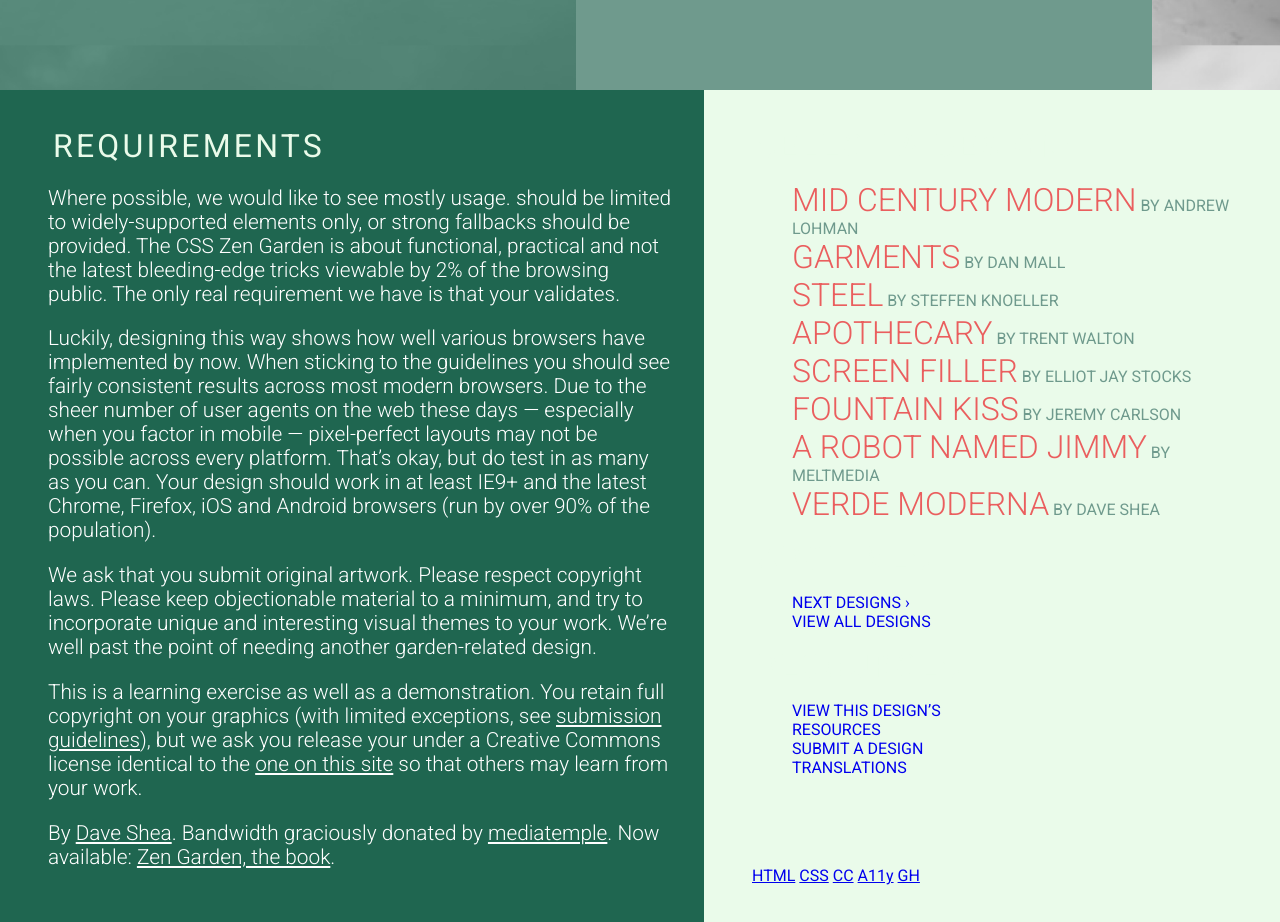
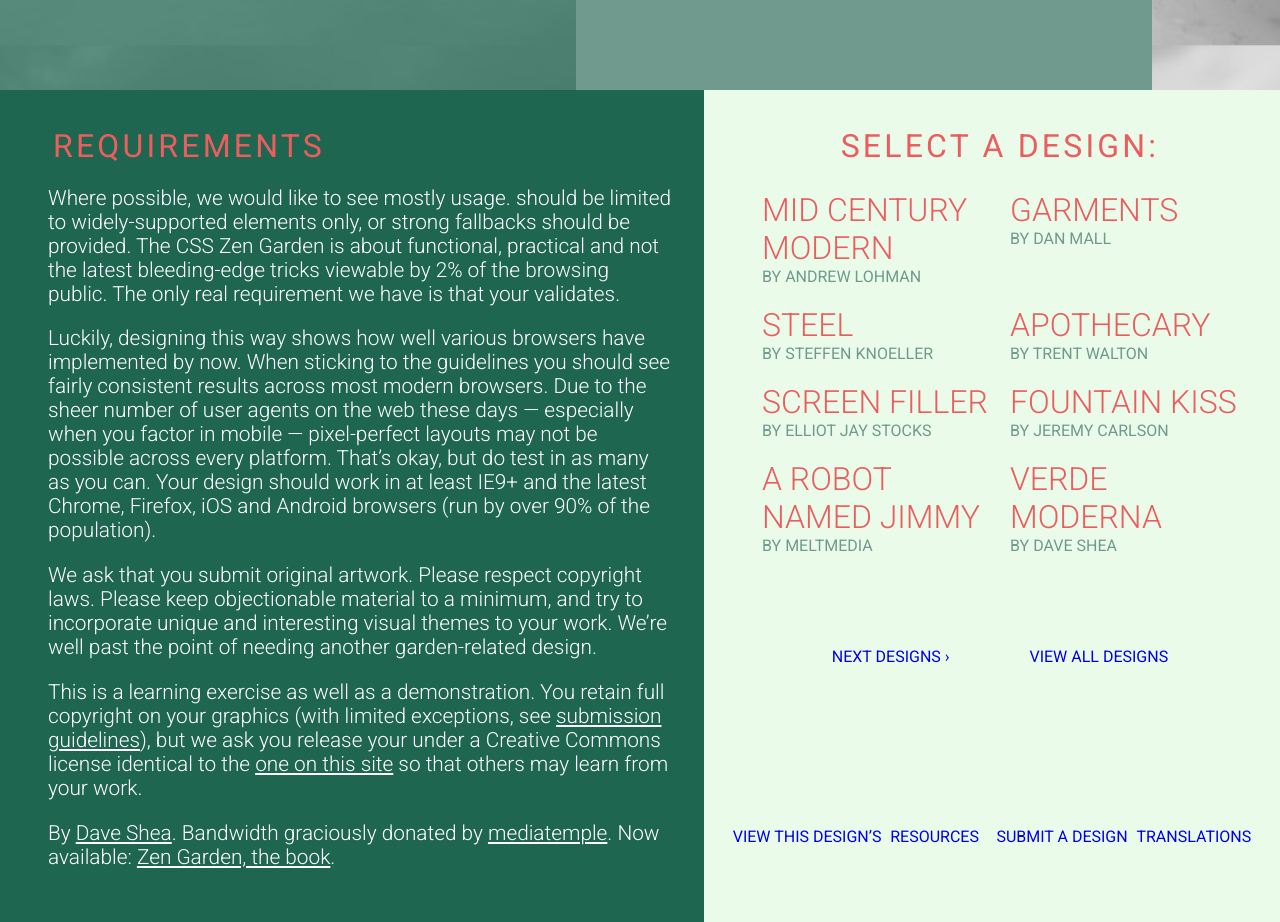
Before and after one commit to alexkev/zen-garden-wdd331, a plain HTML site: page zen-garden/index.html in a window 1280 px wide. Shown: the part 2440-3362 px from the top of the page. Drawn offline with Linux system fonts and the light colour scheme.

Commit message:
almost done

```diff
--- a/zen-garden/scss/style.scss
+++ b/zen-garden/scss/style.scss
@@ -29,7 +29,7 @@ body,
 }
 
 .intro,
-.intro > header,
+.intro>header,
 .main {
 	display: contents;
 }
@@ -50,14 +50,15 @@ body,
 		'participation benefits benefits'
 		'requirements requirements sidebar'
 		'requirements requirements sidebar'
-		'requirements requirements footer';
+		'requirements requirements sidebar';
 }
 
-.intro > header > h1 {
+.intro>header>h1 {
 	grid-area: title;
 	height: 5vh;
 }
-.intro > header > h2 {
+
+.intro>header>h2 {
 	grid-area: subtitle;
 	height: 8vh;
 }
@@ -66,35 +67,43 @@ body,
 	grid-area: summary;
 	height: 87vh;
 }
+
 .preamble {
 	grid-area: preamble;
 }
+
 .explanation {
 	grid-area: explanation;
 	// height: 100vh;
 }
+
 .participation {
 	grid-area: participation;
 	// height: 100vh;
 }
+
 .benefits {
 	grid-area: benefits;
 }
+
 .requirements {
 	grid-area: requirements;
 }
+
 .sidebar {
 	grid-area: sidebar;
+	position: relative;
 }
+
 footer {
-	grid-area: footer;
+	display: none;
 }
 
 // postion
 $side-margin: 3em;
 $box-margin: 2em;
 
-.intro > header > h2 {
+.intro>header>h2 {
 	background-color: $color-3;
 	width: 50vw;
 	padding-left: $side-margin;
@@ -129,11 +138,13 @@ $box-margin: 2em;
 	padding: $box-margin;
 	padding-left: $side-margin;
 	height: 80vh;
+
 	@media screen and (max-width: 800px) {
 		margin-top: 10vh;
 		height: 90vh;
 	}
 }
+
 .benefits {
 	padding: 1em;
 	position: relative;
@@ -145,6 +156,7 @@ $box-margin: 2em;
 	z-index: -1;
 	width: 40vw;
 }
+
 .requirements {
 	background-color: $color-1;
 	padding: $box-margin;
@@ -158,28 +170,89 @@ footer {
 	padding-left: $side-margin;
 }
 
-// NAV
-// Should be at
-// the bottom for mobile
-// nav ul {
-// 	display: grid;
-// 	grid-template-columns: 1fr 1fr;
-// 	list-style: none;
-// 	padding-left: 0;
+.requirements h3 {
+	color: $color-3;
+}
 
-// 	li {
-// 		padding: 10px;
+.select {
+	text-align: center;
+	color: $color-3;
+}
 
-// 		a {
-// 			text-decoration: none;
+.archives,
+.resources {
+	display: none;
+}
 
-// 			&:nth-child(1)::after {
-// 				content: "\A";
-// 				white-space: pre;
-// 			}
-// 		}
+.design-selection {
+	padding-bottom: 50px;
+
+	nav ul {
+		display: grid;
+		grid-template-columns: 1fr 1fr;
+		list-style: none;
+		padding-left: 0;
+
+		li {
+			padding: 10px;
+
+			a {
+				text-decoration: none;
+
+				&:nth-child(1)::after {
+					content: "\A";
+					white-space: pre;
+				}
+			}
+		}
+
+	}
+}
+
+// .next,
+// .viewall {
+// 	background-repeat: no-repeat;
+// 	background-position: center center;
+// 	background-size: contain;
+// 	padding: 1.2em;
+// 	text-align: center;
+
+// 	a {
+// 		// display: none;
+// 		opacity: 0;
 // 	}
+// }
+
+// .next {
+// 	background-image: url('../assets/icons/btn-arrow.svg');
 
 // }
 
+// .viewall {
+// 	background-image: url('/assets/btn-view-all.svg');
+// }
+// .design-archives ul {
+// 	text-align: center;
+// }
+
+// .design-archives {
+// 	padding-bottom: 20px;
+// }
+
+.zen-resources {
+	position: absolute;
+	bottom: 60px;
+	left: 20px;
+	right: 20px;
+}
+
+.design-archives ul,
+.zen-resources ul {
+	display: flex;
+	justify-content: space-evenly;
+	padding: 0;
+}
+
+
+
 @import 'partials/_mobile.scss';
```
Also changed, not shown: zen-garden/style.css, 1 other file.
